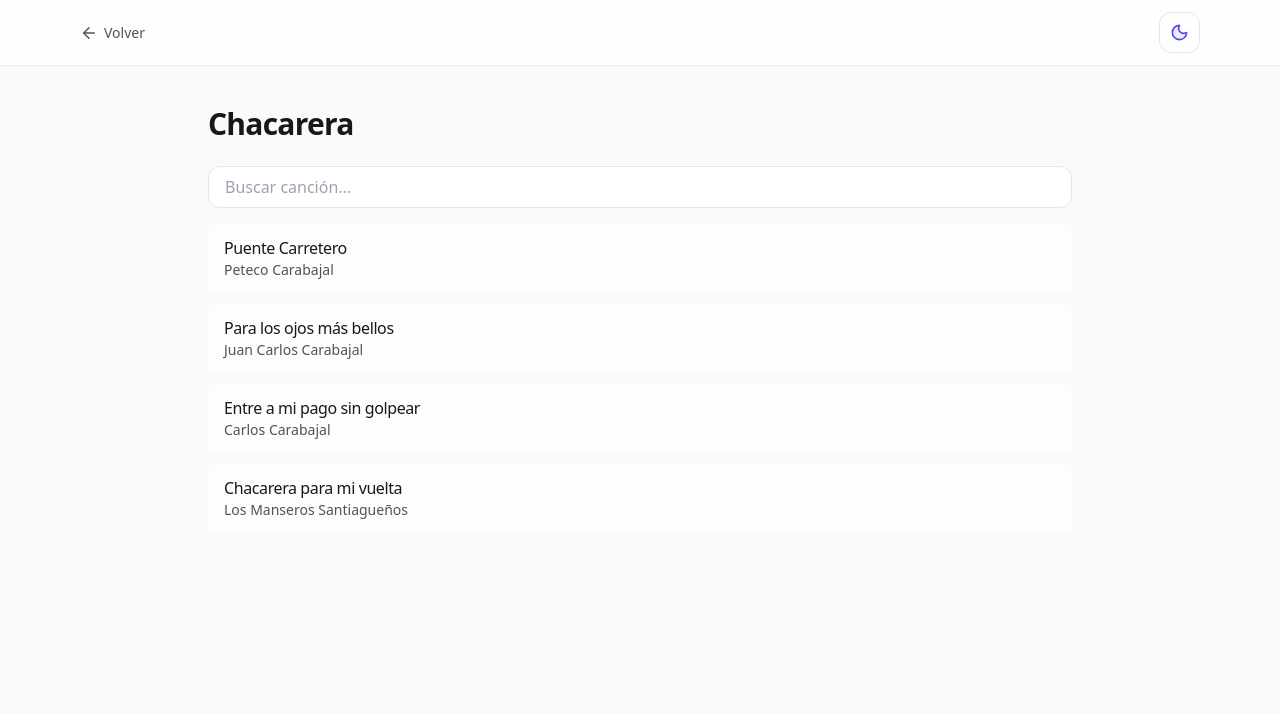
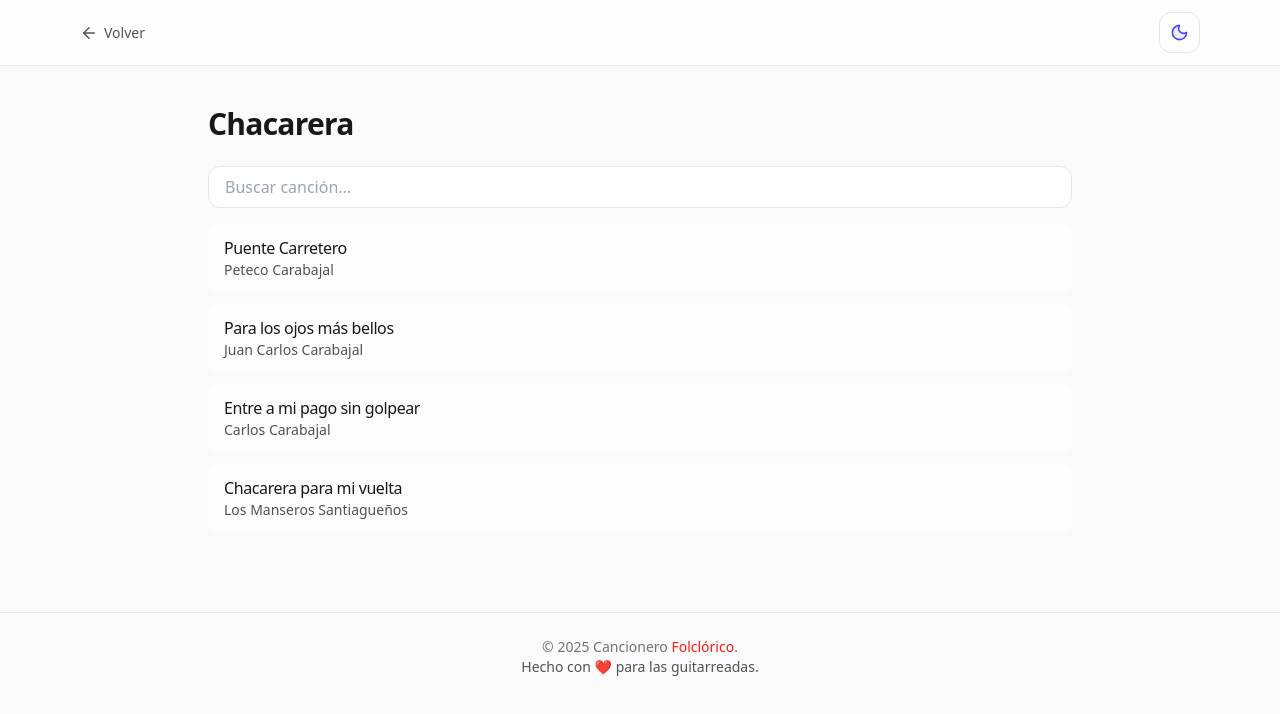
Before and after one commit to alanVelazquez14/cancionero, a Next.js app: page /generos/chacarera in a window 1280 px wide. Shown: the top 714 px of the page. Built offline with nearby package versions, Linux system fonts and the light colour scheme; a web font is replaced by a local one.

Commit message:
feat: add footer

```diff
--- a/src/app/layout.tsx
+++ b/src/app/layout.tsx
@@ -1,6 +1,7 @@
 import type { Metadata } from "next";
 import "./globals.css";
 import Header from "@/components/Header";
+import Footer from "@/components/Footer";
 
 export const metadata: Metadata = {
   title: "Cancionero",
@@ -21,6 +22,7 @@ export default function RootLayout({
       <body className="min-h-screen bg-neutral-50 dark:bg-neutral-950">
         <Header />
         <main>{children}</main>
+        <Footer />
       </body>
     </html>
   );
--- /dev/null
+++ b/src/components/Footer.tsx
@@ -0,0 +1,8 @@
+export default function Footer() {
+  return (
+    <footer className="w-full border-t mt-10 py-6 text-center text-sm text-neutral-500 dark:text-neutral-400">
+      © {new Date().getFullYear()} Cancionero <span className="text-[#fa1818]">Folclórico</span>.
+      <p>Hecho con ❤️ para las guitarreadas.</p>
+    </footer>
+  );
+}
```
